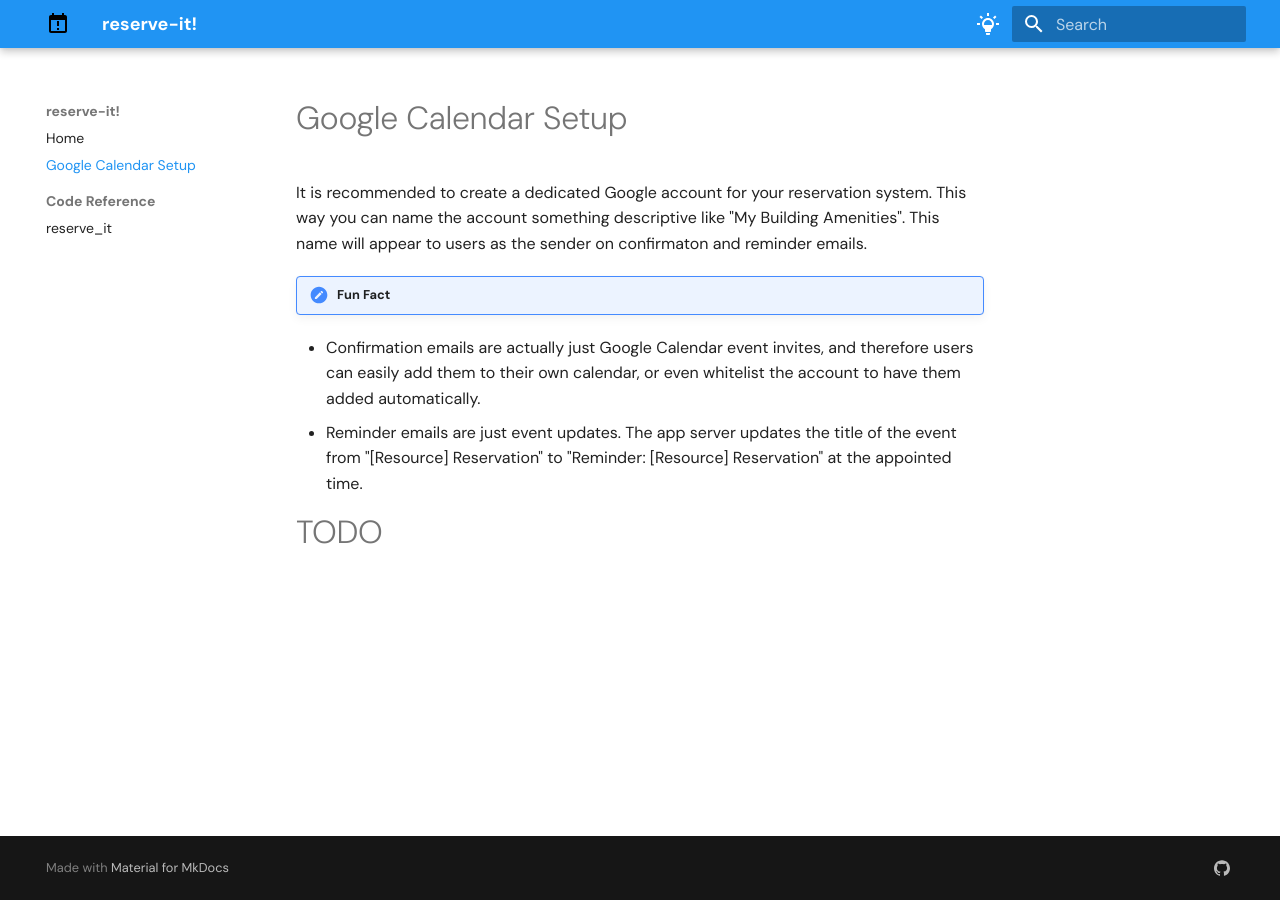
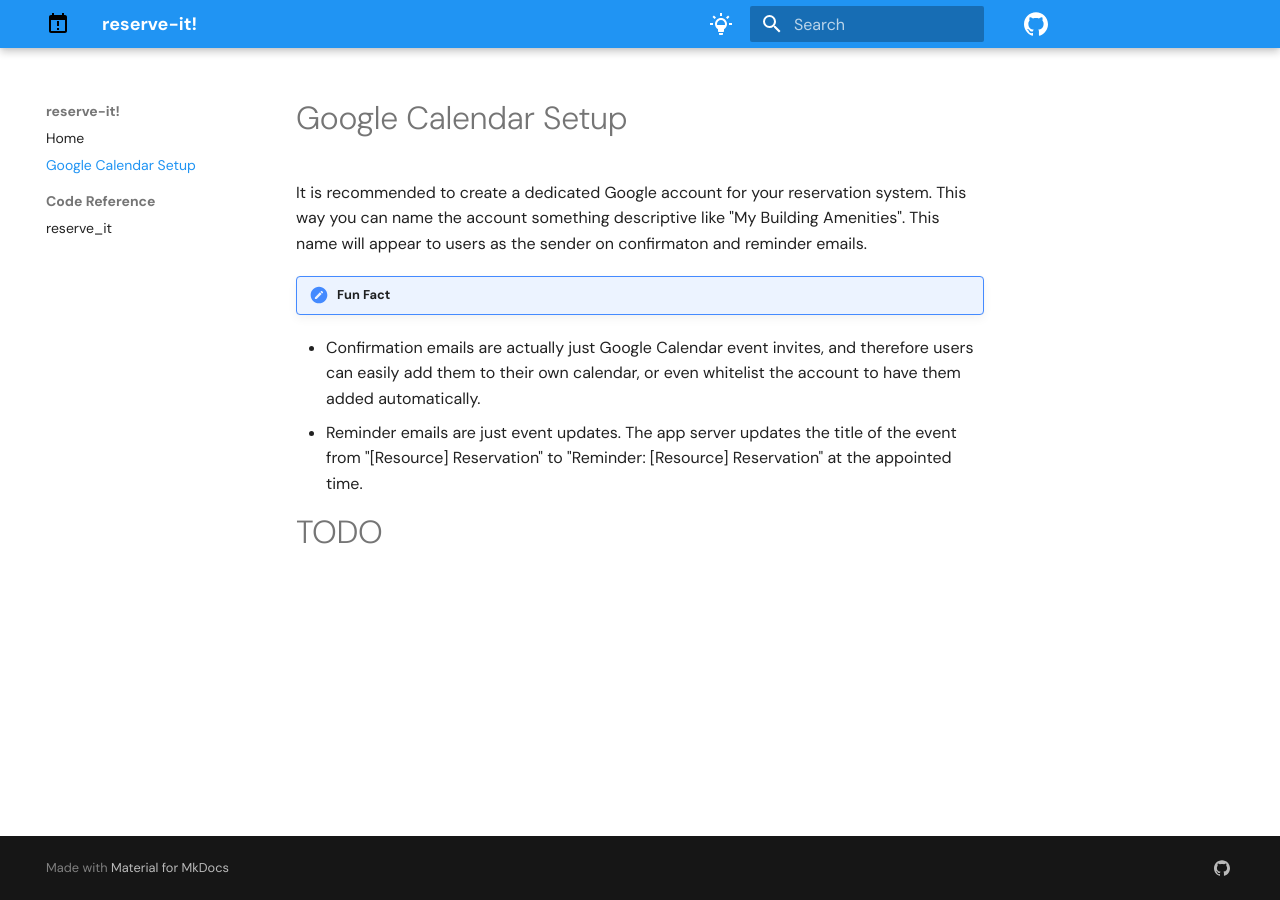
Before and after one commit to joshhubert-dsp/reserve-it, an MkDocs documentation site: the page built from docs/gcal_setup.md, in a window 1280 px wide. Built offline with MkDocs 1.6.1 and Material for MkDocs 9.7.7, drawn with Linux system fonts in a browser that asks for light colours; some web fonts are replaced; comment, search, counter and statistics services are not loaded.

Commit message:
mkdocs updates

```diff
--- a/docs/stylesheets/extra.css
+++ b/docs/stylesheets/extra.css
@@ -4,3 +4,29 @@
 /* .md-nav__title {
   display: none;
 } */
+
+/* Put search earlier, then palette toggle, then repo icon (GitHub) */
+/* .md-header__inner .md-search {
+  order: 10;
+}
+
+.md-header__inner .md-header__option {
+  order: 20;
+}
+*/
+
+.md-header__inner .md-header__option {
+  margin-right: 0.25rem;
+}
+
+
+/* Repo (GitHub) button container */
+.md-header__inner .md-header__source {
+  order: 30; */
+}
+
+
+
+.md-header__source .md-source__repository {
+  display: none;
+}
--- a/mkdocs.yml
+++ b/mkdocs.yml
@@ -1,5 +1,7 @@
 site_name: reserve-it!
-site_url: https://sitename.example # TODO
+site_url: https://joshhubert-dsp.github.io/reserve-it/
+repo_url: https://github.com/joshhubert-dsp/reserve-it
+
 theme:
   name: material
   font:
@@ -8,6 +10,9 @@
   # TODO figure out light/dark mode autofill
   logo: assets/calendar-alert.svg
   favicon: assets/calendar-alert.svg
+  icon:
+    # Use the GitHub brand icon from Font Awesome
+    repo: simple/github
   # icon:
   #   logo: custom/calendar-alert
   palette:
@@ -42,6 +47,7 @@
     - navigation.expand
     - navigation.path
     - navigation.tracking
+    # intentionally omit repo.stats
 
 plugins:
   - search
```
